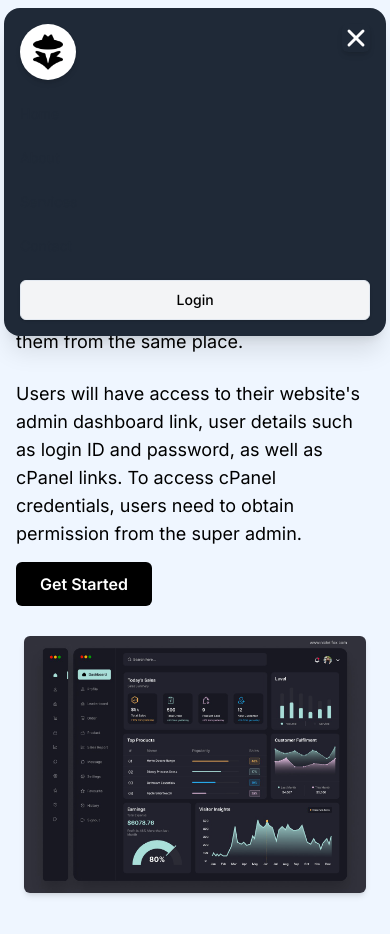
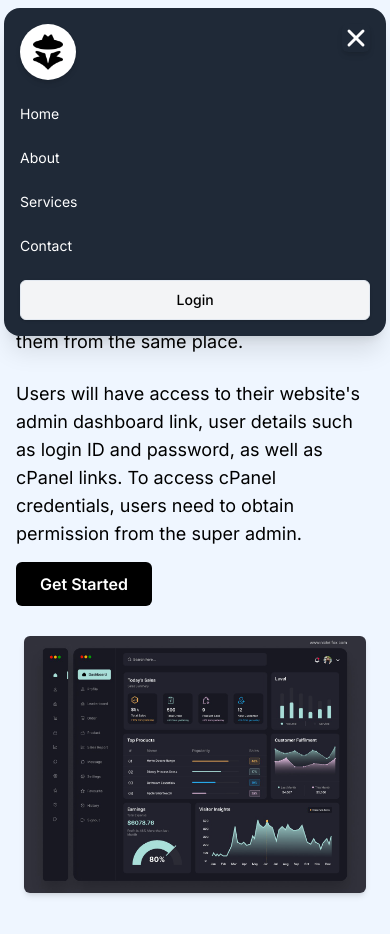
Before and after one commit to riteshk-007/ControlPanelX, a Next.js app: page / in a window 390 px wide. Both pictures are taken after a click on the button 352 px from the left and 40 px from the top of the page. Shown: the top 934 px of the page. Built offline with nearby package versions, Linux system fonts and the light colour scheme.

Commit message:
chore: Update Navbar component styles and add hover effect

```diff
--- a/app/components/Navbar.jsx
+++ b/app/components/Navbar.jsx
@@ -60,7 +60,7 @@ const Navbar = () => {
                 </Link>
                 <li>
                   <Link
-                    className="text-gray-800 transition-all  hover:text-gray-800/75"
+                    className="text-white md:text-gray-800 transition-all  hover:text-gray-800/75"
                     onClick={() => setShow(false)}
                     href="/"
                   >
@@ -70,7 +70,7 @@ const Navbar = () => {
 
                 <li>
                   <Link
-                    className="text-gray-800 transition-all  hover:text-gray-800/75"
+                    className="text-white md:text-gray-800 transition-all  hover:text-gray-800/75"
                     onClick={() => setShow(false)}
                     href="/"
                   >
@@ -80,7 +80,7 @@ const Navbar = () => {
 
                 <li>
                   <Link
-                    className="text-gray-800 transition-all  hover:text-gray-800/75"
+                    className="text-white md:text-gray-800 transition-all  hover:text-gray-800/75"
                     onClick={() => setShow(false)}
                     href="/"
                   >
@@ -91,7 +91,7 @@ const Navbar = () => {
 
                 <li>
                   <Link
-                    className="text-gray-800 transition-all  hover:text-gray-800/75"
+                    className="text-white md:text-gray-800 transition-all  hover:text-gray-800/75"
                     onClick={() => setShow(false)}
                     href="/"
                   >
@@ -141,7 +141,7 @@ const Navbar = () => {
             <div className="block md:hidden">
               <button
                 onClick={handleMenuClick}
-                className=" md:hidden block text-white mx-2  rounded-md font-semibold text-sm cursor-pointer shadow-md"
+                className=" md:hidden block text-white bg-gray-600 p-1 mx-2  rounded-md font-semibold text-sm cursor-pointer shadow-md"
               >
                 {show ? (
                   <X size={28} strokeWidth={2.5} />
```
